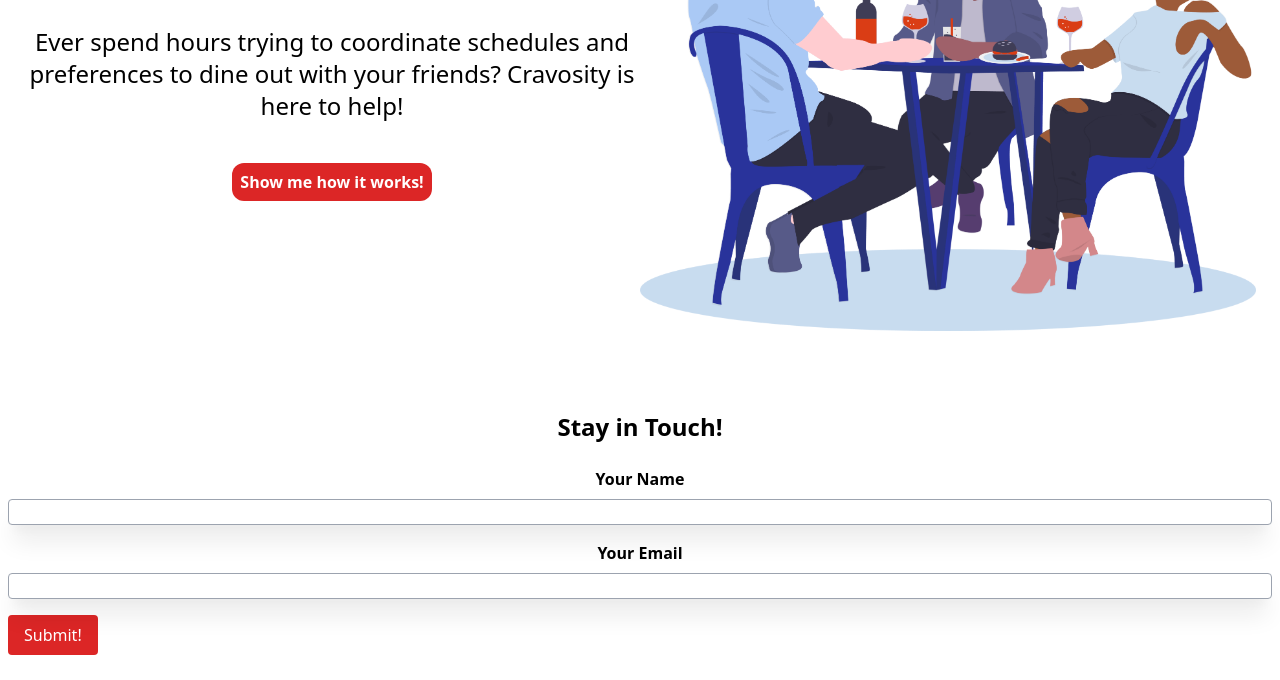
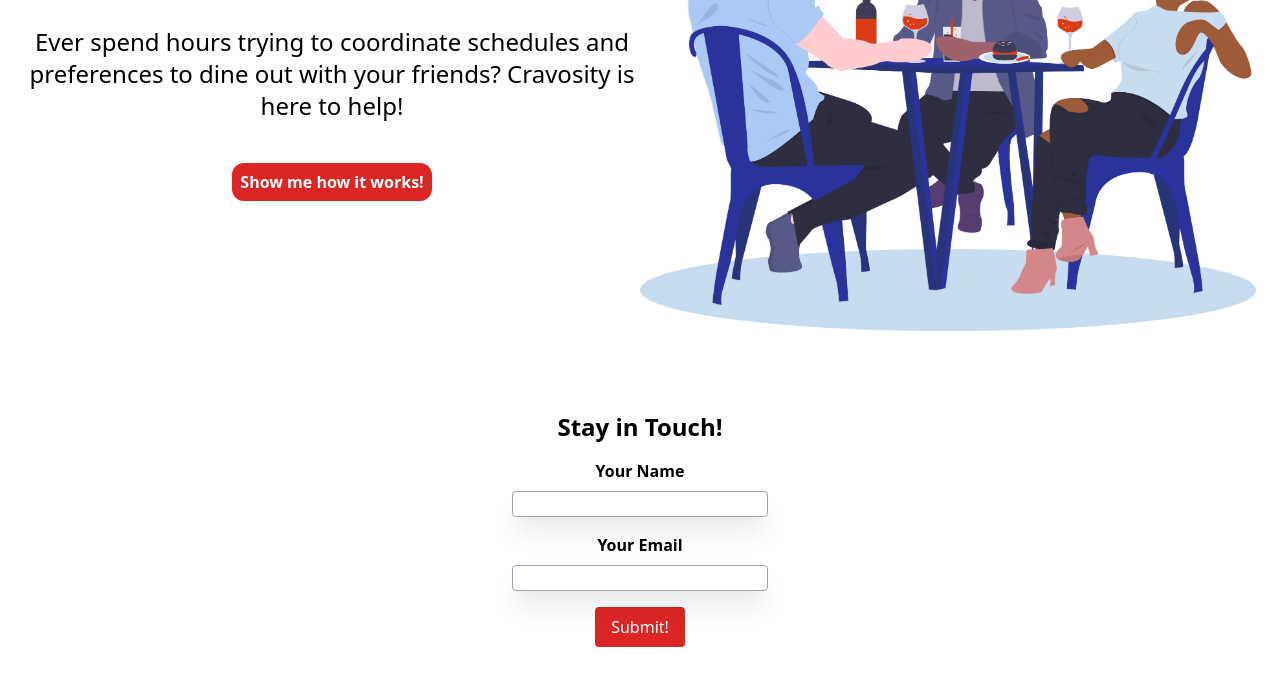
Before and after one commit to dburkhard2022/hw2, a plain HTML site: page index.html in a window 1280 px wide. Shown: the part 272-952 px from the top of the page. Drawn offline with nearby package versions, Linux system fonts and the light colour scheme.

Commit message:
fixed form centering

```diff
--- a/index.html
+++ b/index.html
@@ -28,14 +28,14 @@
         </div>
     </div>
     <div class="text-2xl font-bold text-center pt-20">Stay in Touch!</div>
-    <form netlify class="p-2">
+    <form class ="text-center" netlify class="p-2">
         <label class="text-center block mt-4 pb-2 font-bold" for="name">Your Name</label>
-        <input class="qp-2 w-full border border-gray-400 rounded shadow-xl focus:outline-none focus:ring-purple-500 focus:border-purple-500" type="text" id="name" name="custName">
+        <input class="w-64 qp-2 border border-gray-400 rounded shadow-xl focus:outline-none focus:ring-purple-500 focus:border-purple-500" type="text" id="name" name="custName">
 
         <label class="text-center block mt-4 pb-2 font-bold" for="email">Your Email</label>
-        <input class="qp-2 w-full border border-gray-400 rounded shadow-xl focus:outline-none focus:ring-purple-500 focus:border-purple-500" type="text" id="email" name="custEmail">
+        <input class="w-64 qp-2 border border-gray-400 rounded shadow-xl focus:outline-none focus:ring-purple-500 focus:border-purple-500" type="text" id="email" name="custEmail">
 
-        <button class="block mt-4 text-white bg-red-600 rounded px-4 py-2">Submit!</button>
+        <button class="mx-auto block mt-4 text-white bg-red-600 rounded px-4 py-2">Submit!</button>
       </form>
     <!-- Set site map -->
     <h2 class ="text-xl font-bold text-center pt-8 pb-1 pt-20">Site Map</h2>
```
